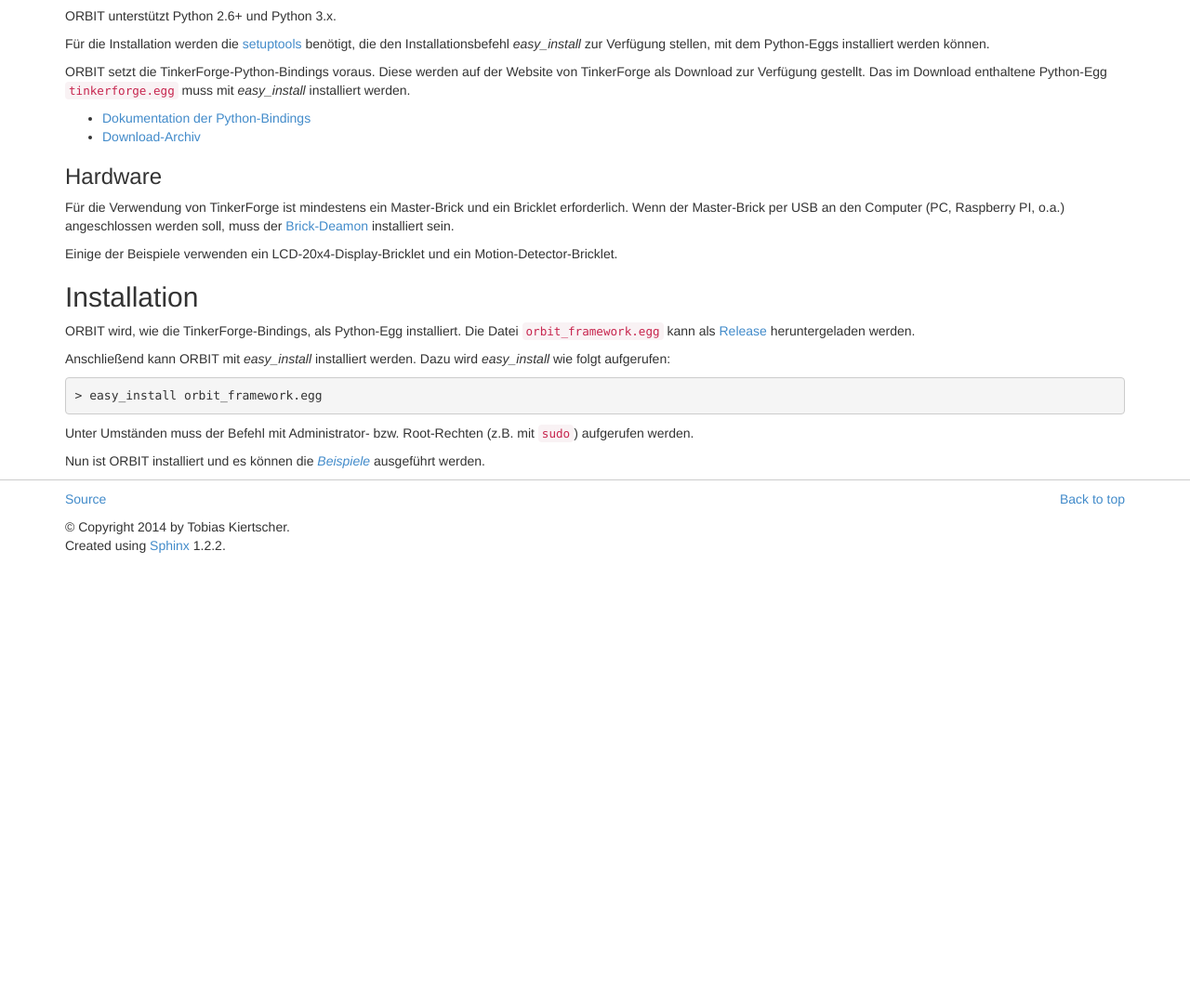
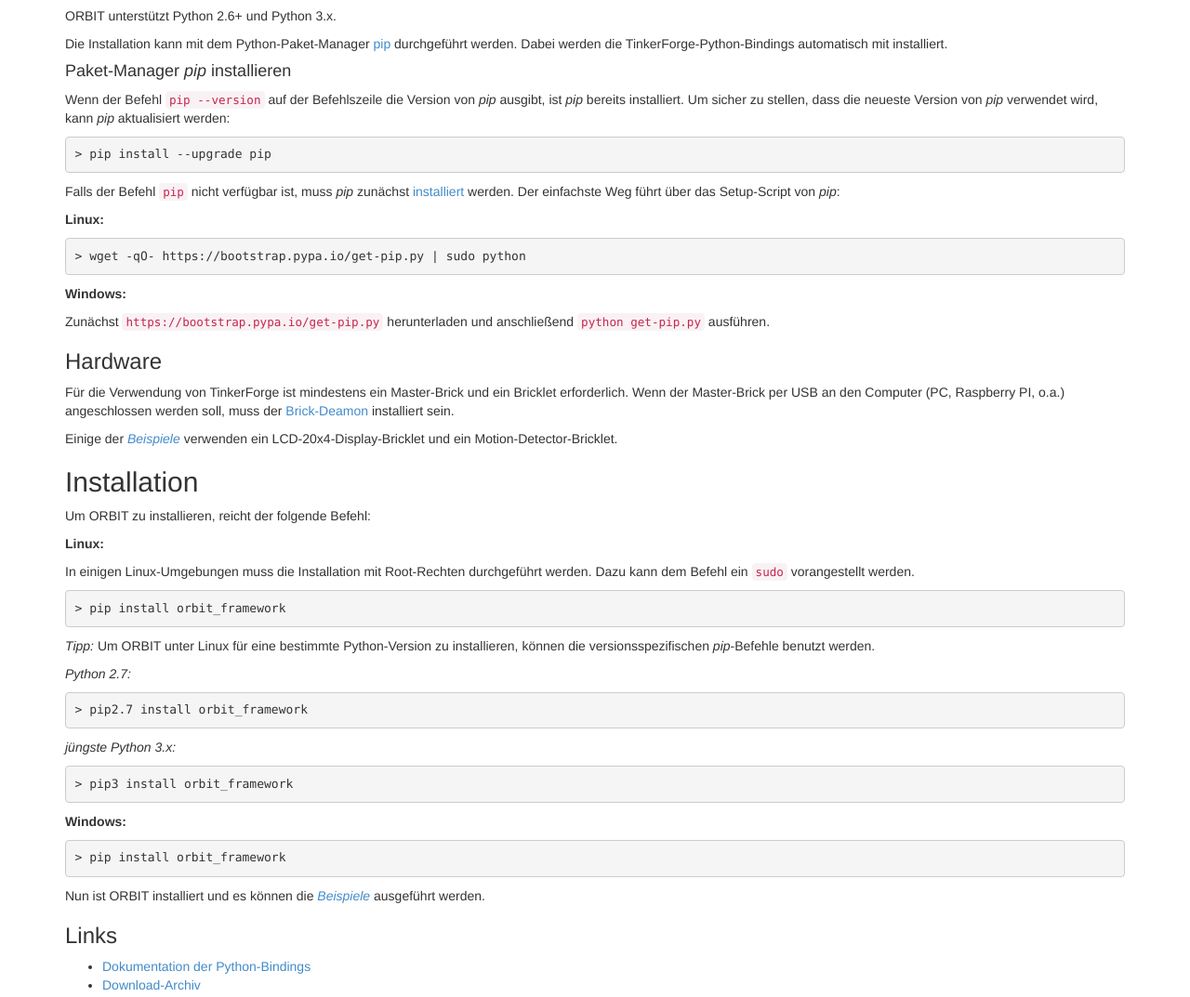
Before and after one commit to mastersign/orbit, a plain HTML site: page setup.html in a window 1280 px wide. Shown: the part 202-1275 px from the top of the page at 93% size. Before the commit the page ends 809 px from the top, so only its background shows below. Drawn offline with Linux system fonts and the light colour scheme.

Commit message:
auto update

```diff
--- a/setup.html
+++ b/setup.html
@@ -6,7 +6,7 @@
   <head>
     <meta http-equiv="Content-Type" content="text/html; charset=utf-8" />
 
-    <title>Setup &mdash; ORBIT 0.1.0 alpha Dokumentation</title>
+    <title>Setup &mdash; ORBIT 0.1.0 Dokumentation</title>
 
     <link rel="stylesheet" href="_static/basic.css" type="text/css" />
     <link rel="stylesheet" href="_static/pygments.css" type="text/css" />
@@ -18,7 +18,7 @@
     <script type="text/javascript">
       var DOCUMENTATION_OPTIONS = {
         URL_ROOT:    './',
-        VERSION:     '0.1.0 alpha',
+        VERSION:     '0.1.0',
         COLLAPSE_INDEX: false,
         FILE_SUFFIX: '.html',
         HAS_SOURCE:  true
@@ -32,7 +32,7 @@
     <script type="text/javascript" src="_static/js/jquery-fix.js"></script>
     <script type="text/javascript" src="_static/bootstrap-3.1.0/js/bootstrap.min.js"></script>
     <script type="text/javascript" src="_static/bootstrap-sphinx.js"></script>
-    <link rel="top" title="ORBIT 0.1.0 alpha Dokumentation" href="index.html" />
+    <link rel="top" title="ORBIT 0.1.0 Dokumentation" href="index.html" />
     <link rel="next" title="Beispiele" href="examples.html" />
     <link rel="prev" title="Architektur einer ORBIT-Anwendung" href="architecture.html" />
 <meta charset='utf-8'>
@@ -126,11 +126,17 @@
       aria-labelledby="dLabelLocalToc"><ul>
 <li><a class="reference internal" href="#">Setup</a><ul>
 <li><a class="reference internal" href="#voraussetzungen">Voraussetzungen</a><ul>
-<li><a class="reference internal" href="#software">Software</a></li>
+<li><a class="reference internal" href="#software">Software</a><ul>
+<li><a class="reference internal" href="#paket-manager-pip-installieren">Paket-Manager <em>pip</em> installieren</a></li>
+</ul>
+</li>
 <li><a class="reference internal" href="#hardware">Hardware</a></li>
 </ul>
 </li>
-<li><a class="reference internal" href="#installation">Installation</a></li>
+<li><a class="reference internal" href="#installation">Installation</a><ul>
+<li><a class="reference internal" href="#links">Links</a></li>
+</ul>
+</li>
 </ul>
 </li>
 </ul>
@@ -181,17 +187,22 @@
 <div class="section" id="software">
 <h3>Software<a class="headerlink" href="#software" title="Permalink zu dieser Überschrift">¶</a></h3>
 <p>ORBIT unterstützt Python 2.6+ und Python 3.x.</p>
-<p>Für die Installation werden die <a class="reference external" href="https://pypi.python.org/pypi/setuptools">setuptools</a> benötigt,
-die den Installationsbefehl <em>easy_install</em> zur Verfügung stellen,
-mit dem Python-Eggs installiert werden können.</p>
-<p>ORBIT setzt die TinkerForge-Python-Bindings voraus.
-Diese werden auf der Website von TinkerForge als Download zur Verfügung gestellt.
-Das im Download enthaltene Python-Egg <tt class="docutils literal"><span class="pre">tinkerforge.egg</span></tt> muss mit <em>easy_install</em>
-installiert werden.</p>
-<ul class="simple">
-<li><a class="reference external" href="http://www.tinkerforge.com/de/doc/Software/API_Bindings_Python.html">Dokumentation der Python-Bindings</a></li>
-<li><a class="reference external" href="http://download.tinkerforge.com/bindings/python/">Download-Archiv</a></li>
-</ul>
+<p>Die Installation kann mit dem Python-Paket-Manager <a class="reference external" href="https://pypi.python.org/pypi/pip">pip</a> durchgeführt werden. Dabei werden die TinkerForge-Python-Bindings automatisch mit installiert.</p>
+<div class="section" id="paket-manager-pip-installieren">
+<h4>Paket-Manager <em>pip</em> installieren<a class="headerlink" href="#paket-manager-pip-installieren" title="Permalink zu dieser Überschrift">¶</a></h4>
+<p>Wenn der Befehl <tt class="docutils literal"><span class="pre">pip</span> <span class="pre">--version</span></tt> auf der Befehlszeile die Version von <em>pip</em> ausgibt, ist <em>pip</em> bereits installiert. Um sicher zu stellen, dass die neueste Version von <em>pip</em> verwendet wird, kann <em>pip</em> aktualisiert werden:</p>
+<div class="code highlight-python"><div class="highlight"><pre>&gt; pip install --upgrade pip
+</pre></div>
+</div>
+<p>Falls der Befehl <tt class="docutils literal"><span class="pre">pip</span></tt> nicht verfügbar ist, muss <em>pip</em> zunächst <a class="reference external" href="https://pip.pypa.io/en/latest/installing.html">installiert</a> werden.
+Der einfachste Weg führt über das Setup-Script von <em>pip</em>:</p>
+<p><strong>Linux:</strong></p>
+<div class="code highlight-python"><div class="highlight"><pre>&gt; wget -qO- https://bootstrap.pypa.io/get-pip.py | sudo python
+</pre></div>
+</div>
+<p><strong>Windows:</strong></p>
+<p>Zunächst <tt class="docutils literal"><span class="pre">https://bootstrap.pypa.io/get-pip.py</span></tt> herunterladen und anschließend <tt class="docutils literal"><span class="pre">python</span> <span class="pre">get-pip.py</span></tt> ausführen.</p>
+</div>
 </div>
 <div class="section" id="hardware">
 <h3>Hardware<a class="headerlink" href="#hardware" title="Permalink zu dieser Überschrift">¶</a></h3>
@@ -199,19 +210,38 @@
 und ein Bricklet erforderlich.
 Wenn der Master-Brick per USB an den Computer (PC, Raspberry PI, o.a.)
 angeschlossen werden soll, muss der <a class="reference external" href="http://www.tinkerforge.com/de/doc/Software/Brickd.html">Brick-Deamon</a> installiert sein.</p>
-<p>Einige der Beispiele verwenden ein LCD-20x4-Display-Bricklet und ein Motion-Detector-Bricklet.</p>
+<p>Einige der <a class="reference internal" href="examples.html"><em>Beispiele</em></a> verwenden ein LCD-20x4-Display-Bricklet und ein Motion-Detector-Bricklet.</p>
 </div>
 </div>
 <div class="section" id="installation">
 <h2>Installation<a class="headerlink" href="#installation" title="Permalink zu dieser Überschrift">¶</a></h2>
-<p>ORBIT wird, wie die TinkerForge-Bindings, als Python-Egg installiert.
-Die Datei <tt class="docutils literal"><span class="pre">orbit_framework.egg</span></tt> kann als <a class="reference external" href="https://github.com/mastersign/orbit/releases">Release</a> heruntergeladen werden.</p>
-<p>Anschließend kann ORBIT mit <em>easy_install</em> installiert werden.
-Dazu wird <em>easy_install</em> wie folgt aufgerufen:</p>
-<div class="highlight-python"><pre>&gt; easy_install orbit_framework.egg</pre>
+<p>Um ORBIT zu installieren, reicht der folgende Befehl:</p>
+<p><strong>Linux:</strong></p>
+<p>In einigen Linux-Umgebungen muss die Installation mit Root-Rechten durchgeführt werden. Dazu kann dem Befehl ein <tt class="docutils literal"><span class="pre">sudo</span></tt> vorangestellt werden.</p>
+<div class="code highlight-python"><div class="highlight"><pre>&gt; pip install orbit_framework
+</pre></div>
 </div>
-<p>Unter Umständen muss der Befehl mit Administrator- bzw. Root-Rechten (z.B. mit <tt class="docutils literal"><span class="pre">sudo</span></tt>) aufgerufen werden.</p>
+<p><em>Tipp:</em> Um ORBIT unter Linux für eine bestimmte Python-Version zu installieren, können die versionsspezifischen <em>pip</em>-Befehle benutzt werden.</p>
+<p><em>Python 2.7:</em></p>
+<div class="code highlight-python"><div class="highlight"><pre>&gt; pip2.7 install orbit_framework
+</pre></div>
+</div>
+<p><em>jüngste Python 3.x:</em></p>
+<div class="code highlight-python"><div class="highlight"><pre>&gt; pip3 install orbit_framework
+</pre></div>
+</div>
+<p><strong>Windows:</strong></p>
+<div class="code highlight-python"><div class="highlight"><pre>&gt; pip install orbit_framework
+</pre></div>
+</div>
 <p>Nun ist ORBIT installiert und es können die <a class="reference internal" href="examples.html"><em>Beispiele</em></a> ausgeführt werden.</p>
+<div class="section" id="links">
+<h3>Links<a class="headerlink" href="#links" title="Permalink zu dieser Überschrift">¶</a></h3>
+<ul class="simple">
+<li><a class="reference external" href="http://www.tinkerforge.com/de/doc/Software/API_Bindings_Python.html">Dokumentation der Python-Bindings</a></li>
+<li><a class="reference external" href="http://download.tinkerforge.com/bindings/python/">Download-Archiv</a></li>
+</ul>
+</div>
 </div>
 </div>
 
```
Also changed, not shown: api.orbit.devices.html (+3 -3 lines), api.orbit.html (+9 -7 lines), api.orbit.index.html (+3 -3 lines), api.orbit.messaging.html (+3 -3 lines), api.orbit.setup.html (+3 -3 lines), api.orbit.tools.html (+3 -3 lines), architecture.html (+3 -3 lines), components.html (+3 -3 lines), examples.html (+3 -3 lines), genindex.html (+3 -3 lines), index.html (+5 -5 lines), jobs.html (+3 -3 lines), py-modindex.html (+3 -3 lines), reference.html (+3 -3 lines), 3 more files, 1 other file.
